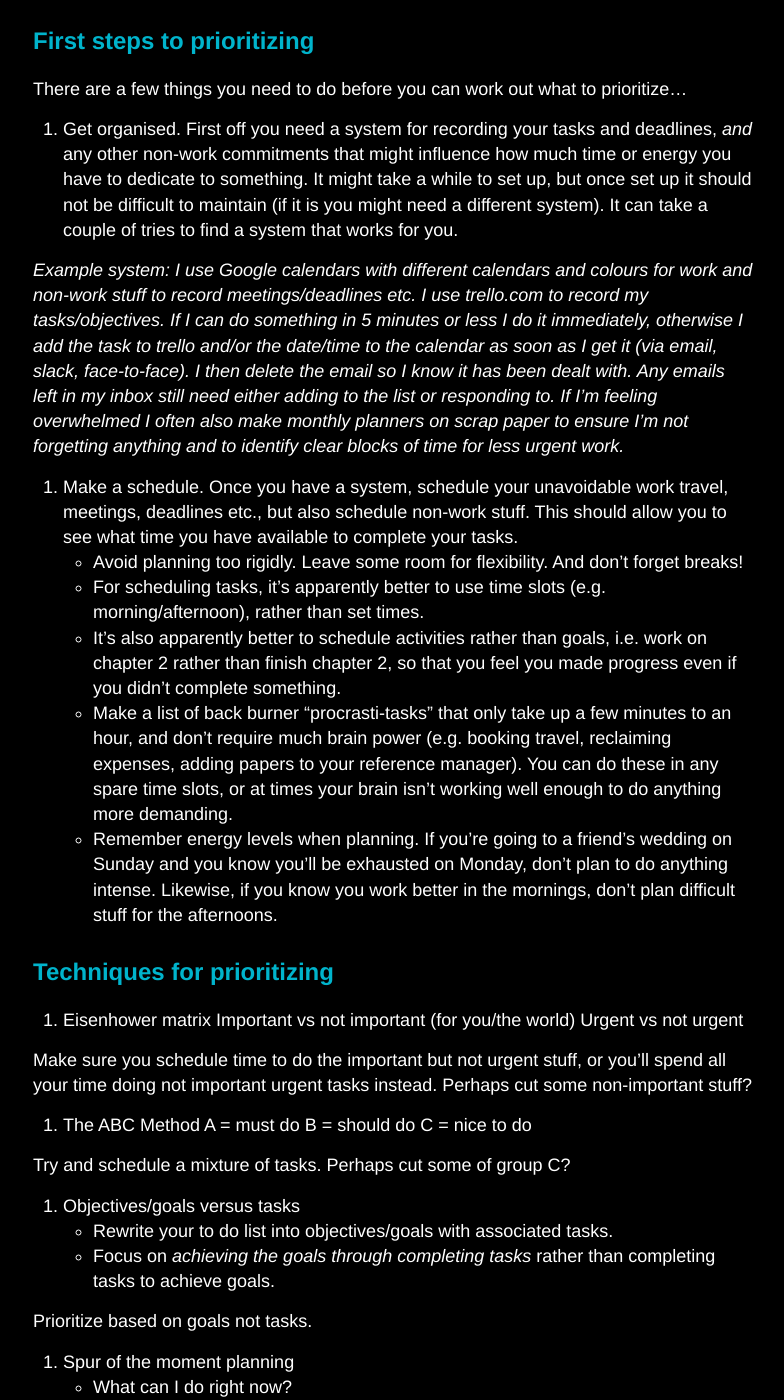
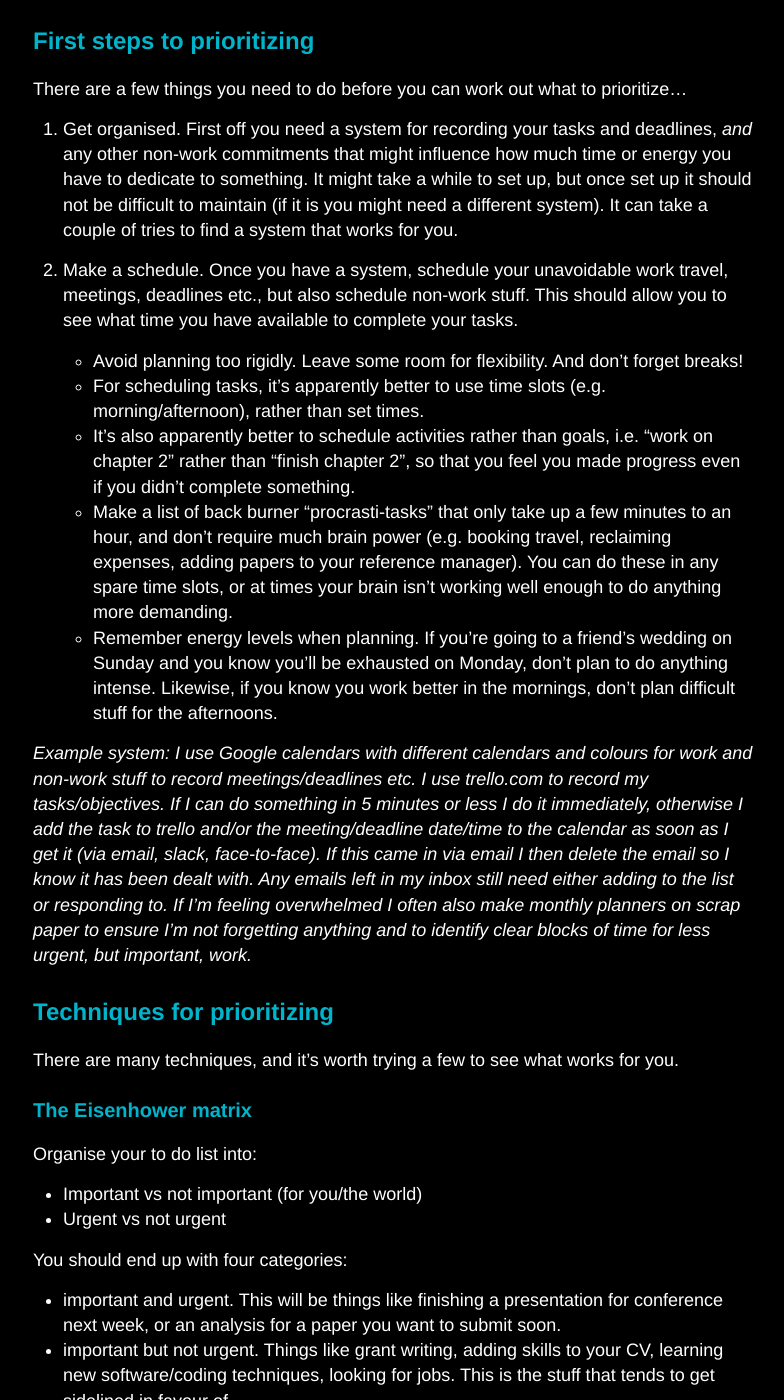
Before and after one commit to macromuseum/macromuseum.github.io, a Jekyll site: the page built from _posts/2021-11-23-Priorities.md, in a window 1280 px wide and 1400 px high, scrolled down 1184 px. Shown: the whole window, without its empty margins (247-1031 px from the left). Built offline with Jekyll 4.4.1, drawn with Linux system fonts in a browser that asks for light colours; some of the changed text lies outside the part shown.

Commit message:
Change pic and tidy post

```diff
--- a/_posts/2021-11-23-Priorities.md
+++ b/_posts/2021-11-23-Priorities.md
@@ -3,7 +3,7 @@ layout: post
 title: How do you prioritize?
 ---
 
-![headimg]({{ site.baseurl }}/images/otter.jpeg)
+![headimg]({{ site.baseurl }}/images/priorities.jpeg)
 In a previous [post](https://macromuseum.github.io/Career-Transitions/) we found that one common thing about progressing through career stages (academic and non-academic) is that the volume and variety of tasks are going to increase from undergrad level onwards. Most of us can muddle through up to a point, perhaps by working a few extra hours, or accepting that a few things will be late or not done to the standard we'd like. But eventually there comes a point where you have too many things to do, and it's not clear what order to do things in. Prioritizing becomes a key skill, and it's one many of us are quite bad at.
 
 The central issue is there's often conflict between:
@@ -27,44 +27,56 @@ There are a few things you need to do before you can work out what to prioritize
 1. Get organised.
 First off you need a system for recording your tasks and deadlines, *and* any other non-work commitments that might influence how much time or energy you have to dedicate to something. It might take a while to set up, but once set up it should not be difficult to maintain (if it is you might need a different system). It can take a couple of tries to find a system that works for you.
 
-*Example system: I use Google calendars with different calendars and colours for work and non-work stuff to record meetings/deadlines etc. I use trello.com to record my tasks/objectives. If I can do something in 5 minutes or less I do it immediately, otherwise I add the task to trello and/or the date/time to the calendar as soon as I get it (via email, slack, face-to-face). I then delete the email so I know it has been dealt with. Any emails left in my inbox still need either adding to the list or responding to. If I'm feeling overwhelmed I often also make monthly planners on scrap paper to ensure I'm not forgetting anything and to identify clear blocks of time for less urgent work.*
-
 2. Make a schedule.
 Once you have a system, schedule your unavoidable work travel, meetings, deadlines etc., but also schedule non-work stuff. This should allow you to see what time you have available to complete your tasks.
 	- Avoid planning too rigidly. Leave some room for flexibility. And don't forget breaks!
 	- For scheduling tasks, it's apparently better to use time slots (e.g. morning/afternoon), rather than set times.
-	- It's also apparently better to schedule activities rather than goals, i.e. work on chapter 2 rather than finish chapter 2, so that you feel you made progress even if you didn't complete something.
+	- It's also apparently better to schedule activities rather than goals, i.e. "work on chapter 2" rather than "finish chapter 2", so that you feel you made progress even if you didn't complete something.
 	- Make a list of back burner "procrasti-tasks" that only take up a few minutes to an hour, and don't require much brain power (e.g. booking travel, reclaiming expenses, adding papers to your reference manager). You can do these in any spare time slots, or at times your brain isn't working well enough to do anything more demanding.
 	- Remember energy levels when planning. If you're going to a friend's wedding on Sunday and you know you'll be exhausted on Monday, don't plan to do anything intense. Likewise, if you know you work better in the mornings, don't plan difficult stuff for the afternoons.
 
+*Example system: I use Google calendars with different calendars and colours for work and non-work stuff to record meetings/deadlines etc. I use trello.com to record my tasks/objectives. If I can do something in 5 minutes or less I do it immediately, otherwise I add the task to trello and/or the meeting/deadline date/time to the calendar as soon as I get it (via email, slack, face-to-face). If this came in via email I then delete the email so I know it has been dealt with. Any emails left in my inbox still need either adding to the list or responding to. If I'm feeling overwhelmed I often also make monthly planners on scrap paper to ensure I'm not forgetting anything and to identify clear blocks of time for less urgent, but important, work.*
+
 ## Techniques for prioritizing
+There are many techniques, and it's worth trying a few to see what works for you.
 
-1. Eisenhower matrix
-Important vs not important (for you/the world)
-Urgent vs not urgent
+### The Eisenhower matrix
+Organise your to do list into:
+- Important vs not important (for you/the world)
+- Urgent vs not urgent
 
-Make sure you schedule time to do the important but not urgent stuff, or you'll spend all your time doing not important urgent tasks instead. Perhaps cut some non-important stuff?
+You should end up with four categories:
 
-2. The ABC Method
-A = must do
-B = should do
-C = nice to do
+- important and urgent. This will be things like finishing a presentation for conference next week, or an analysis for a paper you want to submit soon.
+- important but not urgent. Things like grant writing, adding skills to your CV, learning new software/coding techniques, looking for jobs. This is the stuff that tends to get sidelined in favour of...
+- not important (for your career progression) but urgent. Mostly meetings and admin.
+- not important and not urgent. Do you even need to do this?
 
-Try and schedule a mixture of tasks. Perhaps cut some of group C?
+Make sure you schedule time to do the important but not urgent stuff, or you'll spend all your time doing not important urgent tasks instead. Perhaps you can cut some non-important stuff?
 
-3. Objectives/goals versus tasks
-- Rewrite your to do list into objectives/goals with associated tasks.
-- Focus on *achieving the goals through completing tasks* rather than completing tasks to achieve goals.
+### The ABC Method
+Organise your to do list into:
+
+A. Must do
+B. Should do
+C. Nice to do
+
+Similar to the Eisenhower matrix, you should try and schedule a mixture of tasks to ensure you're doing things you have to do, but also things you should do.
+
+### Objectives/goals versus tasks
+This is more about reframing your to do list into something that helps you progress, rather than just a list of tasks to tick off. You could combine this approach with any of the other approaches.
+
+Rewrite your to do list into objectives/goals with associated tasks. Then you focus on *achieving the goals through completing tasks* rather than completing tasks to achieve goals.
 
 Prioritize based on goals not tasks.
 
-4. Spur of the moment planning
-- What can I do right now?
+### Spur of the moment planning
+Often we need to decide what to do on the spot, rather than as part of a broader plan of action. You can use these questions to plan what to do if you suddenly have a small window of opportunity to do work, but no clear plan for it.
+
+- What can I do right now given the equipment to hand?
 - How much time do I have and when do I have to do something else?
 - How much energy and focus do I have?
 - What has the highest payoff for me if I do it?
-
-Use these questions to plan what to do if you suddenly have a small window of opportunity to do work, but no clear plan for it.
 
 ## Eliminate tasks before they arise!
 One way to avoid having to prioritize is getting better at saying no. If you say no to something then it doesn't become an item on your to do list!
```
Also changed, not shown: images/otter.jpeg (deleted), images/priorities.jpeg (added).
